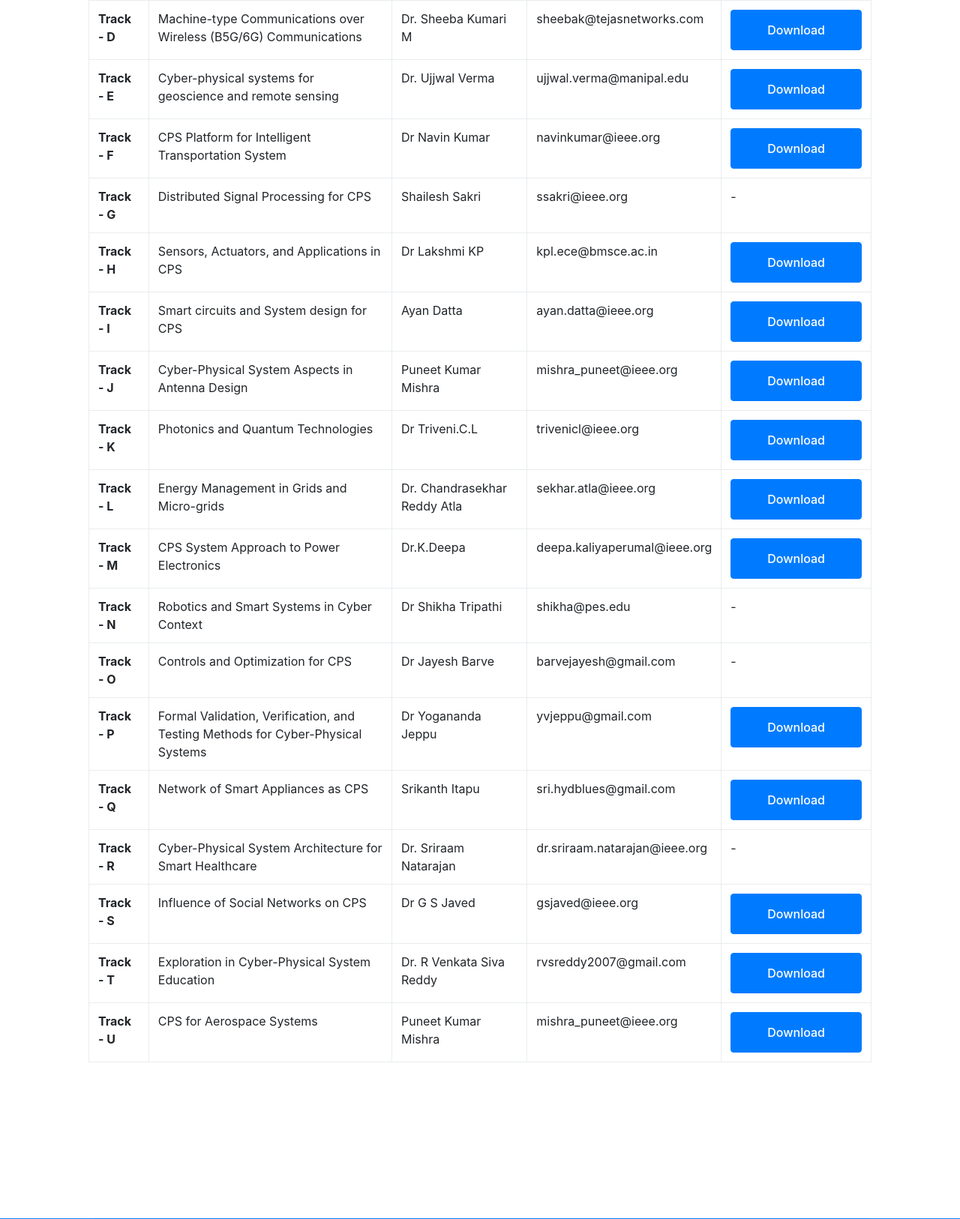
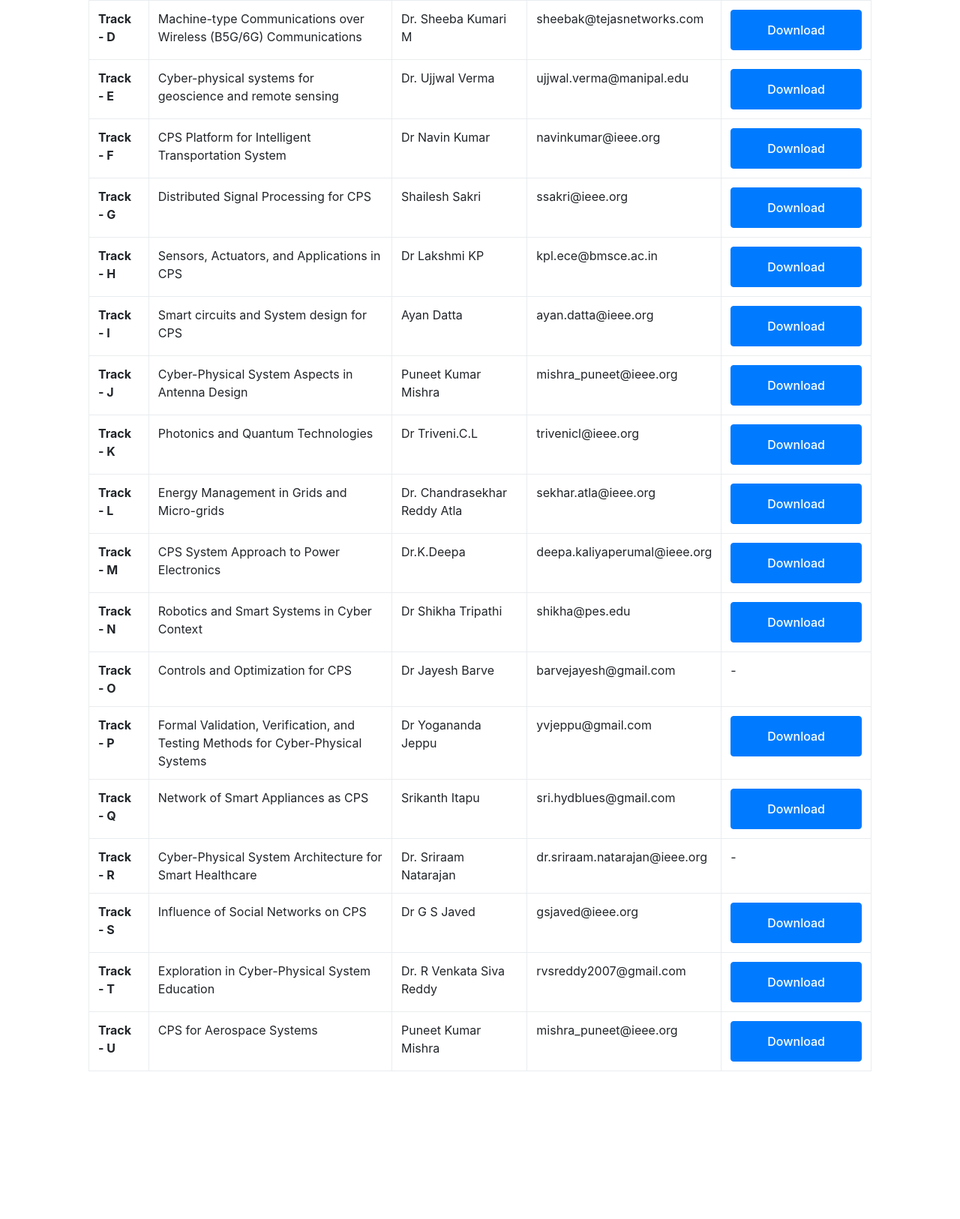
Before and after one commit to KetanKeshav/CONECCT-2023, a PHP site: page /tracks.php in a window 1280 px wide. Shown: the part 1111-2737 px from the top of the page at 75% size. Run offline with PHP 8.4, Linux system fonts and the light colour scheme; some libraries are stand-ins or nearby versions.

Commit message:
Track G & N CFP Updated

```diff
--- a/tracks.php
+++ b/tracks.php
@@ -100,8 +100,7 @@
                             <td>Distributed Signal Processing for CPS</td>
                             <td>Shailesh Sakri</td>
                             <td>ssakri@ieee.org</td>
-                            <td>-</td>
-                            <!-- <td><a href="./downloads/Track G.pdf" download="CONECCT 2023 CFP Track - G" class="btn btn-primary py-sm-3 px-sm-5 rounded-pill">Download</a></td> -->
+                            <td><a href="./downloads/Track G.pdf" download="CONECCT 2023 CFP Track - G" class="btn btn-primary py-sm-3 px-sm-5 rounded-pill">Download</a></td>
                         </tr>
                         <tr>
                             <th>Track - H</th>
@@ -150,8 +149,7 @@
                             <td>Robotics and Smart Systems in Cyber Context</td>
                             <td>Dr Shikha Tripathi</td>
                             <td>shikha@pes.edu</td>
-                            <td>-</td>
-                            <!-- <td><a href="./downloads/Track N.pdf" download="CONECCT 2023 CFP Track - N" class="btn btn-primary py-sm-3 px-sm-5 rounded-pill">Download</a></td> -->
+                            <td><a href="./downloads/Track N.png" download="CONECCT 2023 CFP Track - N" class="btn btn-primary py-sm-3 px-sm-5 rounded-pill">Download</a></td>
                         </tr>
                         <tr>
                             <th>Track - O</th>
```
Also changed, not shown: downloads/Track N.png (added), 1 other file.
